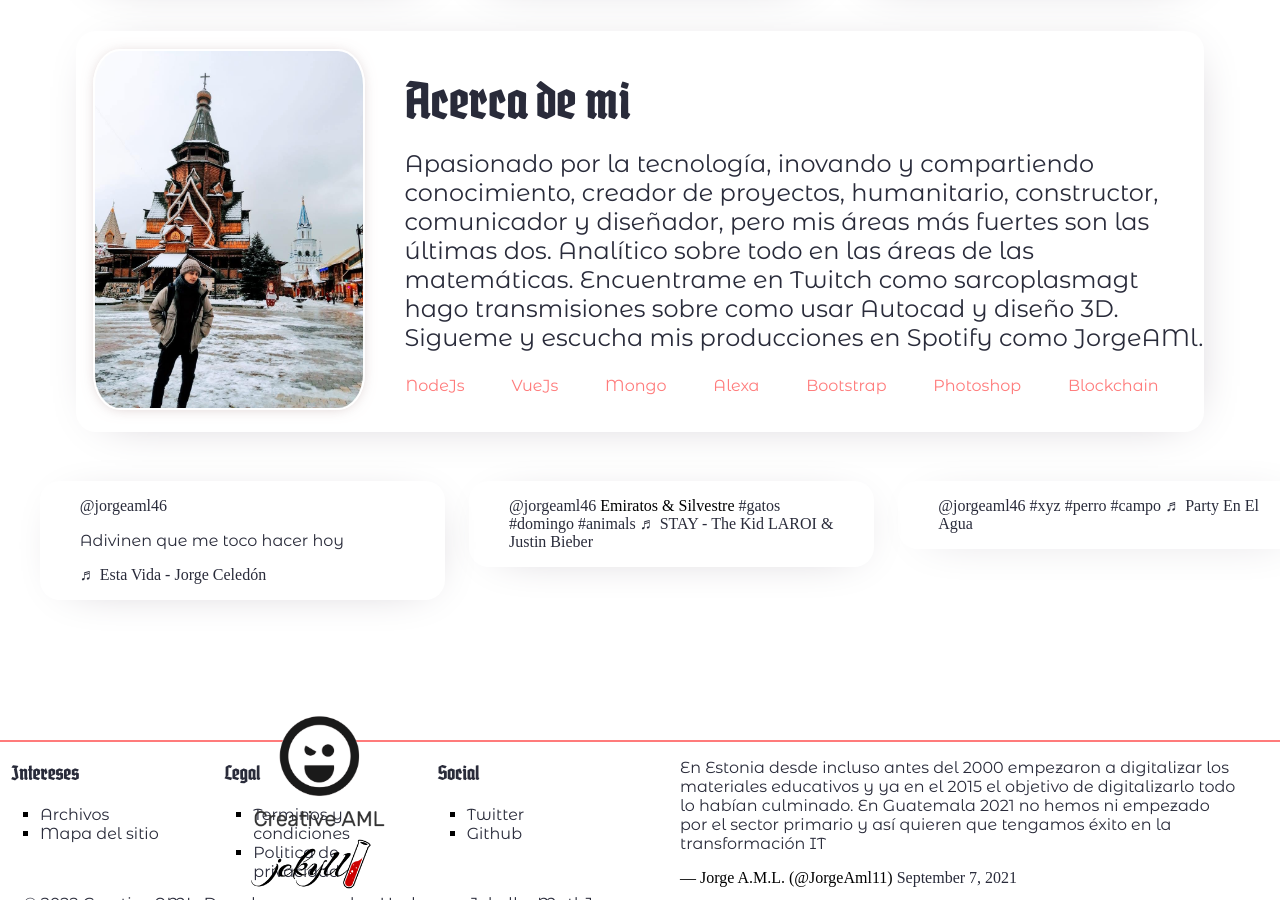
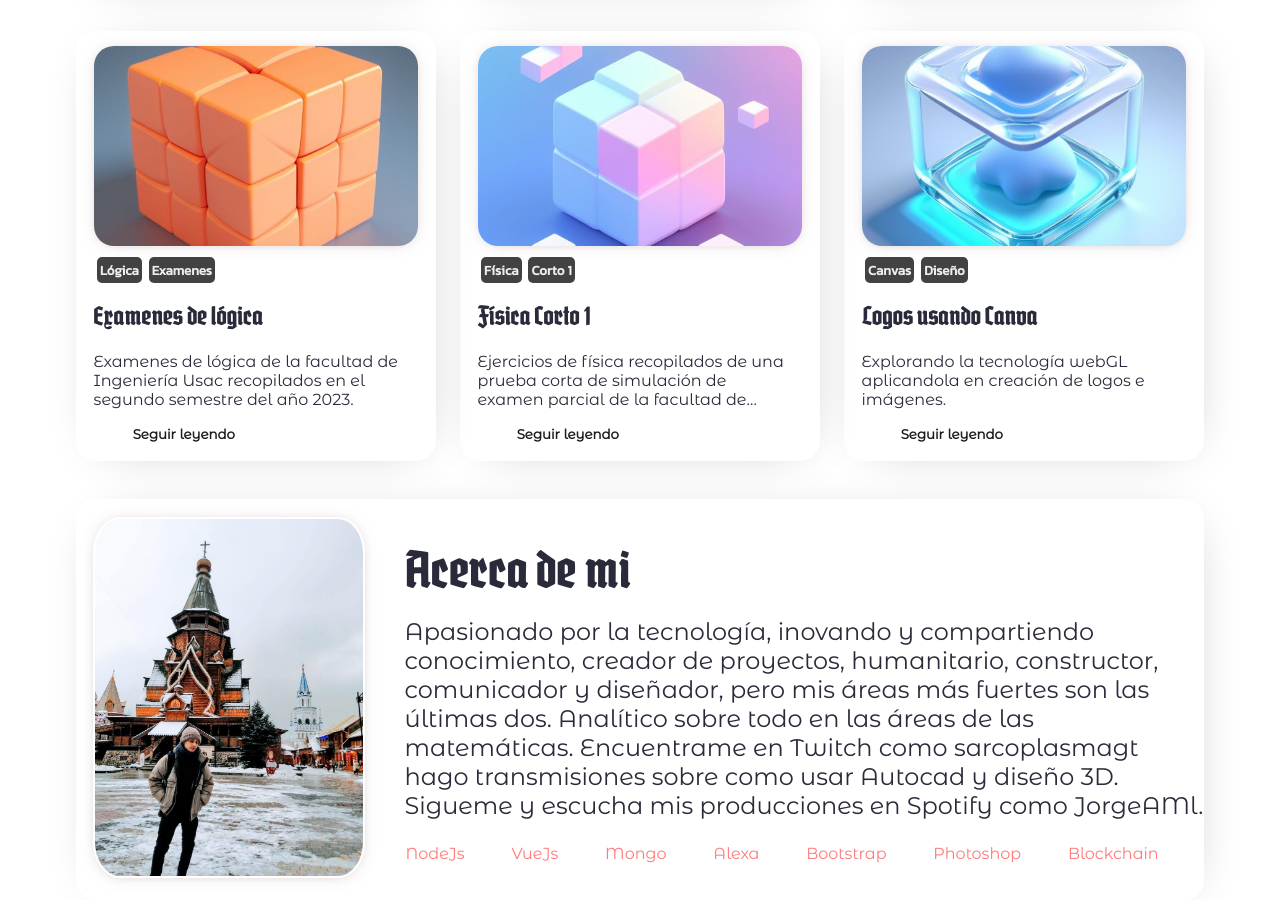
Before and after one commit to jorgeAML/creativeaml, a Jekyll site: the page built from index.markdown, in a window 1280 px wide and 900 px high, scrolled down 2096 px. Built offline with Jekyll 4.4.1, drawn with Linux system fonts in a browser that asks for light colours; some web fonts are replaced; a script that is not in the unit is left out; comment, search, counter and statistics services are not loaded.

Commit message:
new images and content

```diff
--- a/_layouts/defaultHome.html
+++ b/_layouts/defaultHome.html
@@ -27,7 +27,6 @@
               </div>
             </div>
         </header>
-
           <section id="part2">
             <div class="container-column">
               <div>
@@ -87,7 +86,33 @@
                 </div>
               </div>
             </div>
-
+          </section>
+          <section id="part6">
+            <div class="container-column">
+              <div class="container-row">
+                <div class="column3 card-design-1">
+                  <img src="{{page.image8}}" alt="{{page.image4Alt}}">
+                  <p class="m-v padding-left-right-5"><span class="label-A">{{page.part6-carta7-label1}}</span><span class="label-A">{{page.part6-carta7-label2}}</span></p>
+                  <h2 class="padding-left-5">{{page.part6-carta7-titulo}}</h2>
+                  <p class="padding-left-right-5 kit-3">{{page.part6-carta7-parrafo}}</p>
+                  <button class="button-simple-1"><a href="{{page.part6-carta7-parrafo-enlace}}">{{page.button1}}</a></button>
+                </div>
+                <div class="column3 card-design-1">
+                  <img src="{{page.image9}}" alt="Java curso">
+                  <p class="m-v padding-left-right-5"><span class="label-A">{{page.part6-carta8-label1}}</span><span class="label-A">{{page.part6-carta8-label2}}</span></p>
+                  <h2 class="padding-left-5">{{page.part6-carta8-titulo}}</h2>
+                  <p class="padding-left-right-5 kit-3">{{page.part6-carta8-parrafo}}</p>
+                  <button class="button-simple-1"><a href="{{page.part6-carta8-parrafo-enlace}}">{{page.button1}}</a></button>
+                </div>
+                <div class="column3 card-design-1">
+                  <img src="{{page.image12}}" alt="Reformas Borbónicas">
+                  <p class="m-v padding-left-right-5"><span class="label-A">{{page.part6-carta9-label1}}</span><span class="label-A">{{page.part6-carta9-label2}}</span></p>
+                  <h2 class="padding-left-5">{{page.part6-carta9-titulo}}</h2>
+                  <p class="padding-left-right-5 kit-3">{{page.part6-carta9-parrafo}}</p>
+                  <button class="button-simple-1"><a title="Reformas Borbónicas" href="{{page.part6-carta9-parrafo-enlace}}">{{page.button1}}</a></button>
+                </div>
+              </div>
+            </div>
           </section>
          <section id="part4">
            <div class="container-column">
--- a/index.markdown
+++ b/index.markdown
@@ -31,13 +31,13 @@ image2: assets/images/HT1.jpg
 image3: assets/images/post6.jpg
 image4: assets/images/post8.jpg
 image5: assets/images/post7.jpg
-
 image6: assets/images/phone.jpg
 image7: assets/images/header.jpg
-#image8: assets/images/development2.jpg
-#image9: assets/images/post10.jpg
+image8: assets/images/cube2.jpeg
+image9: assets/images/FC1.jpeg
 image10: assets/images/2023.jpg
 image11: assets/images/post9.jpg
+image12: assets/images/canva1.jpeg
 logo: assets/images/logo2non.png
 logo2: assets/images/logo2white.png
 logojekyll1: assets/images/logoBlack.png
@@ -105,7 +105,24 @@ part3-carta6-parrafo: Solución a la Hoja de trabajo de Física básica sobre lo
 part2-carta6-label1: Fisica
 part2-carta6-label2: Hoja trabajo
 part3-carta6-parrafo-enlace: /blog_posts/22-05-2023.html
-
+# CARTA 7
+part6-carta7-titulo: Examenes de lógica
+part6-carta7-parrafo: Examenes de lógica de la facultad de Ingeniería Usac recopilados en el segundo semestre del año 2023.
+part6-carta7-label1: Lógica
+part6-carta7-label2: Examenes
+part6-carta7-parrafo-enlace: /blog_posts/21-11-2023.html
+# CARTA 8
+part6-carta8-titulo: Física Corto 1
+part6-carta8-parrafo: Ejercicios de física recopilados de una prueba corta de simulación de examen parcial de la facultad de Ingeniería 2023
+part6-carta8-label1: Física
+part6-carta8-label2: Corto 1
+part6-carta8-parrafo-enlace: /blog_posts/18-08-2023.html
+# CARTA 9
+part6-carta9-titulo: Logos usando Canva
+part6-carta9-parrafo: Explorando la tecnología webGL aplicandola en creación de logos e imágenes.
+part6-carta9-label1: Canvas
+part6-carta9-label2: Diseño
+part6-carta9-parrafo-enlace: /blog_posts/19-04-2023.html
 
 ### PART 4 ###
 part4-titulo: Acerca de mi
```
Also changed, not shown: blog_posts/18-08-2023.md (+1 -0 lines), assets/images/FC1.jpeg (added), assets/images/FisicaLogo.jpeg (added), assets/images/canva1.jpeg (added).
